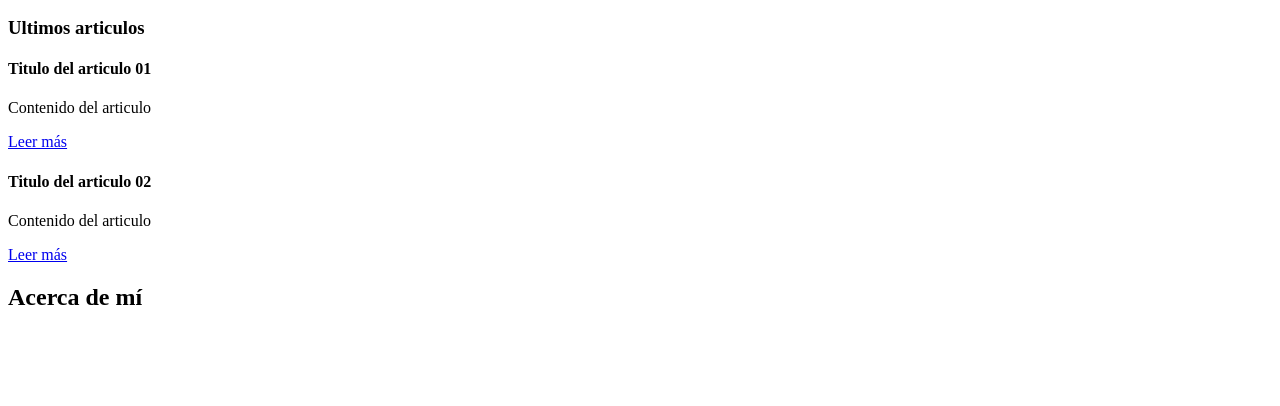
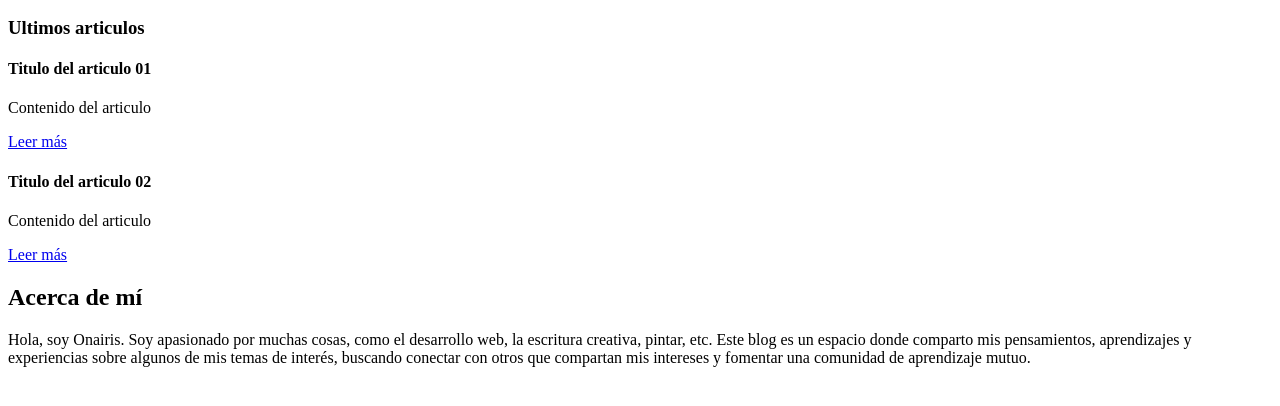
Before and after one commit to orodev06/otra_pueba, a plain HTML site: page index.html in a window 1280 px wide. Shown: the part 110-516 px from the top of the page. Drawn offline with Linux system fonts and the light colour scheme.

Commit message:
Se le agrego una descripcion a la seccion 'Acerca de Mi'

```diff
--- a/index.html
+++ b/index.html
@@ -28,6 +28,7 @@
 
     <section>
         <h2>Acerca de mí</h2>
+        <p>Hola, soy Onairis. Soy apasionado por muchas cosas, como el desarrollo web, la escritura creativa, pintar, etc. Este blog es un espacio donde comparto mis pensamientos, aprendizajes y experiencias sobre algunos de mis temas de interés, buscando conectar con otros que compartan mis intereses y fomentar una comunidad de aprendizaje mutuo.</p>
     </section>
 
 
```
